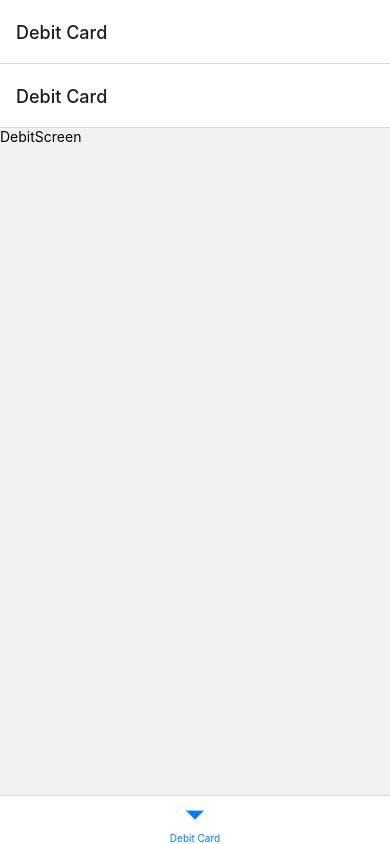
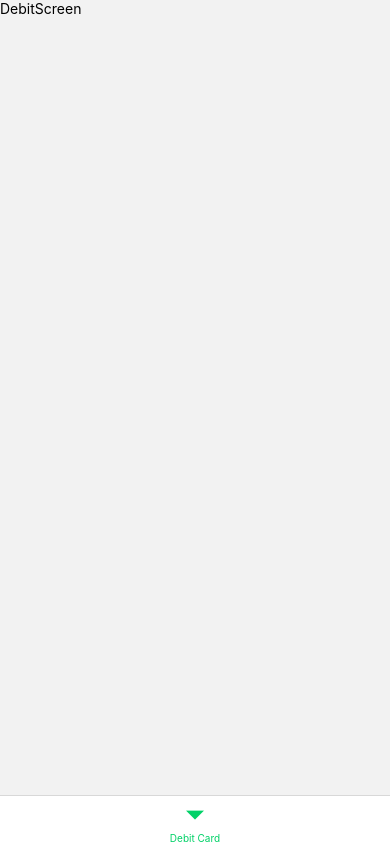
Before and after one commit to itsajay2195/Aspire_Tech, a React Native app: screen / in a window 390 px wide. Built offline with nearby package versions, Linux system fonts and the light colour scheme.

Commit message:
added themeconstants and replaced the hardcoded styles

```diff
--- a/src/navigation.js
+++ b/src/navigation.js
@@ -1,27 +1,27 @@
-import { StyleSheet, Text, View } from 'react-native'
 import React from 'react'
 import { createNativeStackNavigator } from '@react-navigation/native-stack'
 import { NavigationContainer } from '@react-navigation/native'
 import WeeklyLimitSceen from './screens/WeeklyLimitSceen'
 import DebitScreen from './screens/DebitScreen'
 import { createBottomTabNavigator } from '@react-navigation/bottom-tabs'
+import theme from './styles/theme'
 
 export default function RootNavigation() {
 
     const Tab = createBottomTabNavigator();
 
-    // const screenOptions = {
-    //     headerShown: false,
-    //     headerTransparent: true,
-    //     headerBackTitleVisible: false,
-    //     tabBarActiveTintColor: COLORS.primaryGreen,
-    //     tabBarInactiveTintColor: COLORS.lightGray,
-    // }
+    const screenOptions = {
+        headerShown: false,
+        headerTransparent: true,
+        headerBackTitleVisible: false,
+        tabBarActiveTintColor: theme.colors.primaryGreen,
+        tabBarInactiveTintColor: theme.colors.lightGray,
+    }
 
     return (
         // <Provider store={store}>
             <NavigationContainer tabBar={(props) => <MyTabBar {...props} />}>
-                <Tab.Navigator initialRouteName="Debit Card"   >
+                <Tab.Navigator initialRouteName="Debit Card"  screenOptions={screenOptions}  >
                     <Tab.Screen name='Debit Card' component={DebitScreenNavigator}  />
                 </Tab.Navigator>
             </NavigationContainer>
@@ -34,15 +34,15 @@ export default function RootNavigation() {
 
 const DebitScreenNavigator = () => {
     const Stack = createNativeStackNavigator();
-    // const screenOptions = {
-    //     headerShown: false,
-    //     headerTransparent: true,
-    //     headerBackTitleVisible: false,
-    //     tabBarActiveTintColor: COLORS.primaryGreen,
-    //     tabBarInactiveTintColor: COLORS.lightGray,
-    // }
+    const screenOptions = {
+        headerShown: false,
+        headerTransparent: true,
+        headerBackTitleVisible: false,
+        tabBarActiveTintColor: theme.colors.primaryGreen,
+        tabBarInactiveTintColor: theme.colors.lightGray,
+    }
     return (
-      <Stack.Navigator  >
+      <Stack.Navigator  screenOptions={screenOptions}  >
          <Stack.Screen
           name="Debit Card"
           component={DebitScreen}
--- /dev/null
+++ b/src/styles/theme.js
@@ -0,0 +1,58 @@
+import { Dimensions } from "react-native";
+const { width, height } = Dimensions.get("window");
+
+export default {
+  colors: {
+    primaryBlue: "#0C365A",
+    primaryGreen: "#01D167",
+    secondaryGreen: "#DDFADF", //used to tags bg
+    white: "#fff",
+    lightGreen: "#20D167", // used for tag's text
+    gray: "#757575",
+    lightGray: "#DCDCDC",
+    toggleTrueTrackColor: "#0C365A",
+    toggleFalseTrackColor: "#C1C1C1",
+  },
+  fontSizes: {
+    // global sizes
+    base: 8,
+    font: 14,
+    radius: 15,
+    padding: 20,
+
+    // font sizes
+    small: 12,
+    medium: 16,
+    large: 20,
+    banerText: 34,
+    largeTitle: 40,
+    h1: 30,
+    h2: 20,
+    h3: 16,
+    h4: 14,
+    h5: 12,
+    body1: 30,
+    body2: 22,
+    body3: 16,
+    body4: 14,
+    body5: 12,
+
+    // app dimensions
+    width,
+    height,
+  },
+};
+
+// export const FONTS = {
+//     largeTitle: { fontFamily: "Roboto-Black", fontSize: SIZES.largeTitle },
+//     h1: { fontFamily: "Roboto-Black", fontSize: SIZES.h1, lineHeight: 36 },
+//     h2: { fontFamily: "Roboto-Bold", fontSize: SIZES.h2, lineHeight: 30 },
+//     h3: { fontFamily: "Roboto-Bold", fontSize: SIZES.h3, lineHeight: 22 },
+//     h4: { fontFamily: "Roboto-Bold", fontSize: SIZES.h4, lineHeight: 22 },
+//     h5: { fontFamily: "Roboto-Bold", fontSize: SIZES.h5, lineHeight: 22 },
+//     body1: { fontFamily: "Roboto-Regular", fontSize: SIZES.body1, lineHeight: 36 },
+//     body2: { fontFamily: "Roboto-Regular", fontSize: SIZES.body2, lineHeight: 30 },
+//     body3: { fontFamily: "Roboto-Regular", fontSize: SIZES.body3, lineHeight: 22 },
+//     body4: { fontFamily: "Roboto-Regular", fontSize: SIZES.body4, lineHeight: 22 },
+//     body5: { fontFamily: "Roboto-Regular", fontSize: SIZES.body5, lineHeight: 22 },
+// };
```
